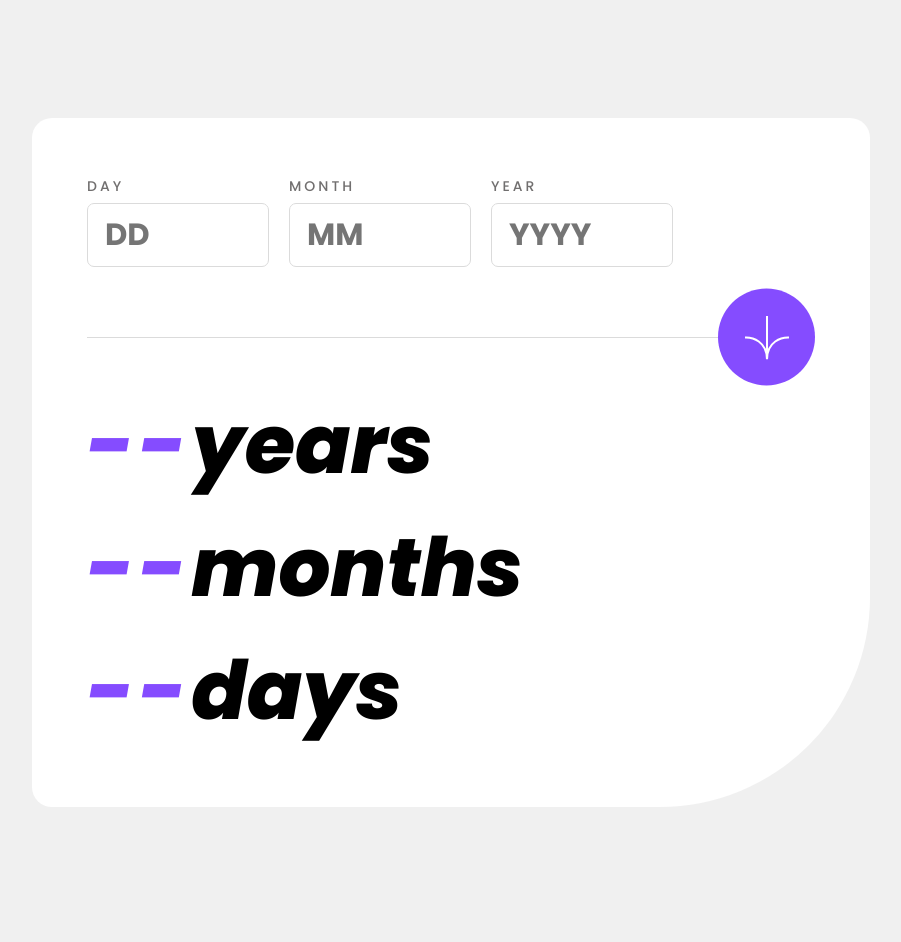
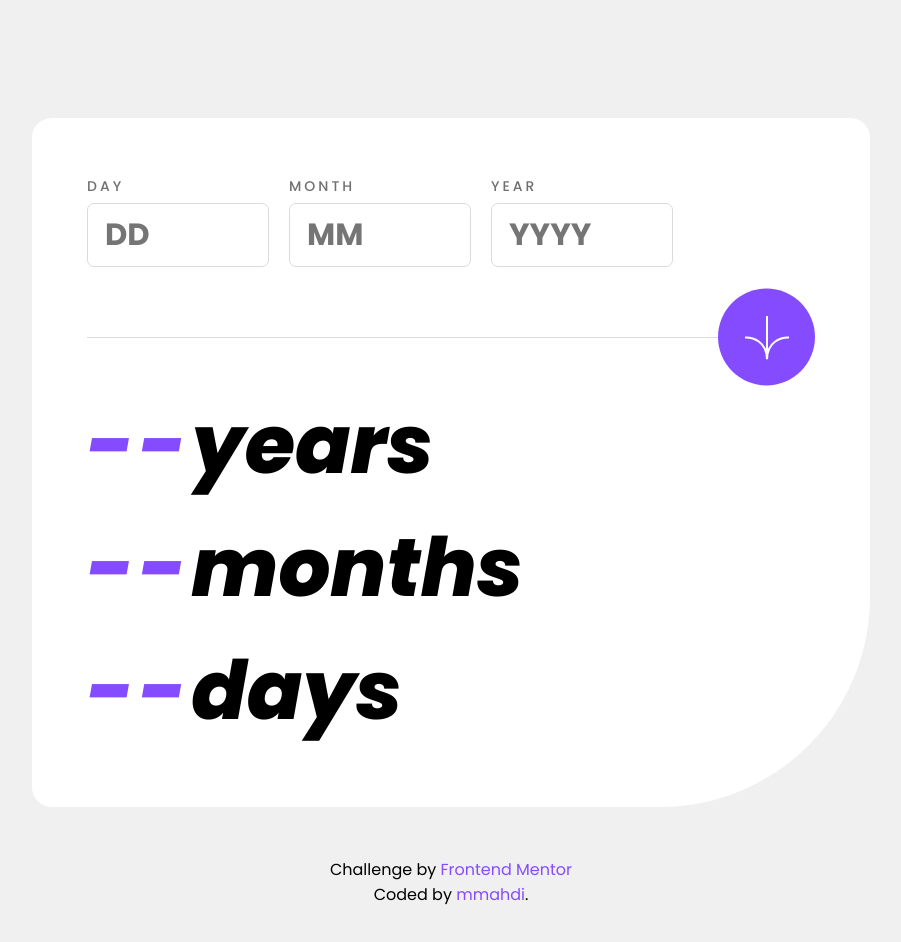
Before and after one commit to mahdipratama/age-calculator-app, a plain HTML site: page index.html in a window 1280 px wide. Shown: the whole page, without its empty margins (189-1090 px from the left). Drawn offline with Linux system fonts and the light colour scheme.

Commit message:
add footer

```diff
--- a/assets/styles/main.css
+++ b/assets/styles/main.css
@@ -35,7 +35,6 @@ li {
   list-style: none;
 }
 
-a,
 img,
 input,
 button {
@@ -82,6 +81,7 @@ body {
   font-family: var(--ff-main);
 
   display: flex;
+  flex-direction: column;
   justify-content: center;
   align-items: center;
 
@@ -100,7 +100,7 @@ main {
   border-radius: 20px;
   border-bottom-right-radius: 210px;
 
-  margin-block: 118px;
+  margin-block-start: 118px;
 }
 
 /*
@@ -221,6 +221,28 @@ main {
   letter-spacing: 5px;
 }
 
+.footer {
+  text-align: center;
+  margin-top: 50px;
+  margin-bottom: 118px;
+}
+
+.footer .fe {
+  color: var(--primary);
+}
+
+.footer .fe:hover {
+  text-decoration: underline;
+}
+
+.footer .at {
+  color: var(--primary);
+}
+
+.footer .at:hover {
+  text-decoration: underline;
+}
+
 @media (width <= 600px) {
   main {
     border-bottom-right-radius: 100px;
--- a/index.html
+++ b/index.html
@@ -74,10 +74,11 @@
     </div>
   </main>
 
-  <!-- <div class="attribution">
-    Challenge by <a href="https://www.frontendmentor.io?ref=challenge" target="_blank">Frontend Mentor</a>.
-    Coded by <a href="#">Your Name Here</a>.
-  </div> -->
+  <footer class="footer">
+    <p>Challenge by <a class="fe" href="https://www.frontendmentor.io?ref=challenge" target="_blank">Frontend Mentor</a>
+    </p>
+    <p>Coded by <a class="at" href="#">mmahdi</a>.</p>
+  </footer>
 </body>
 
 </html>
```
